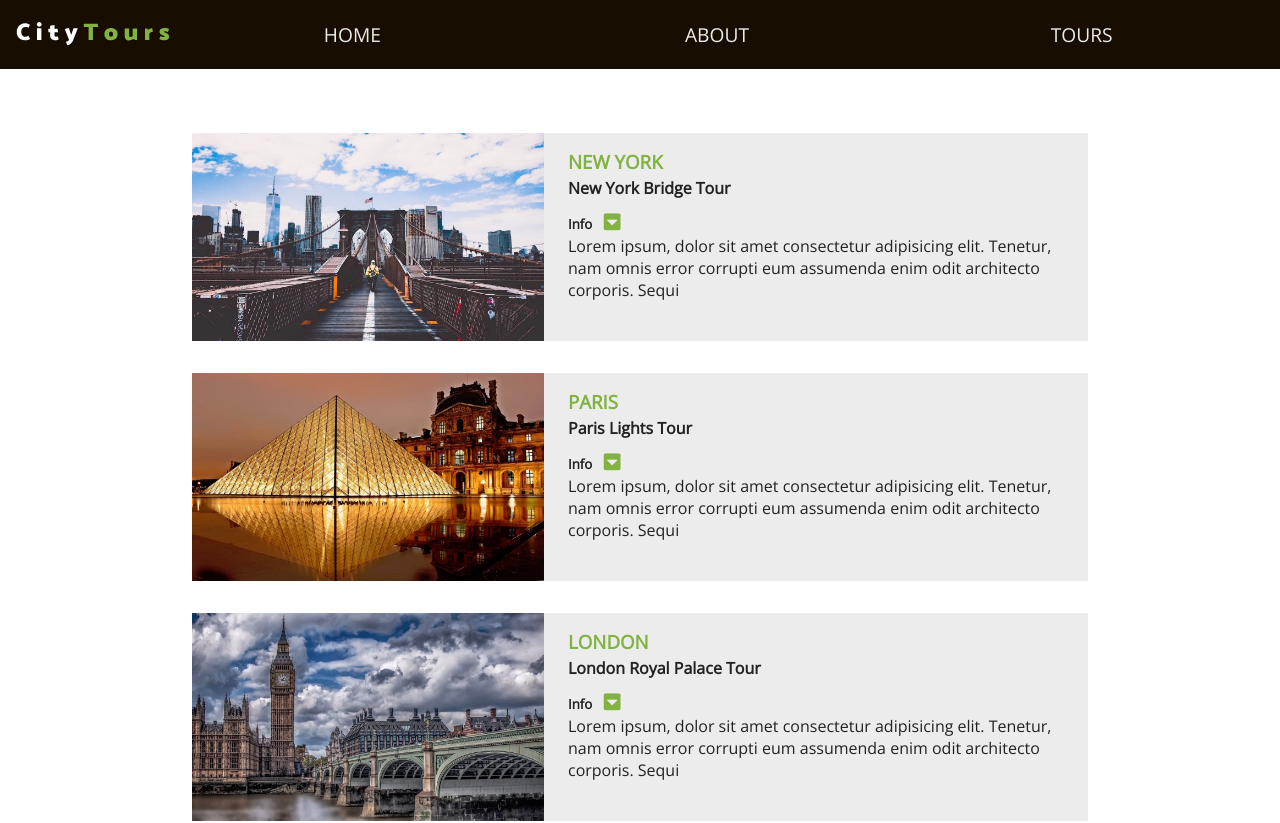
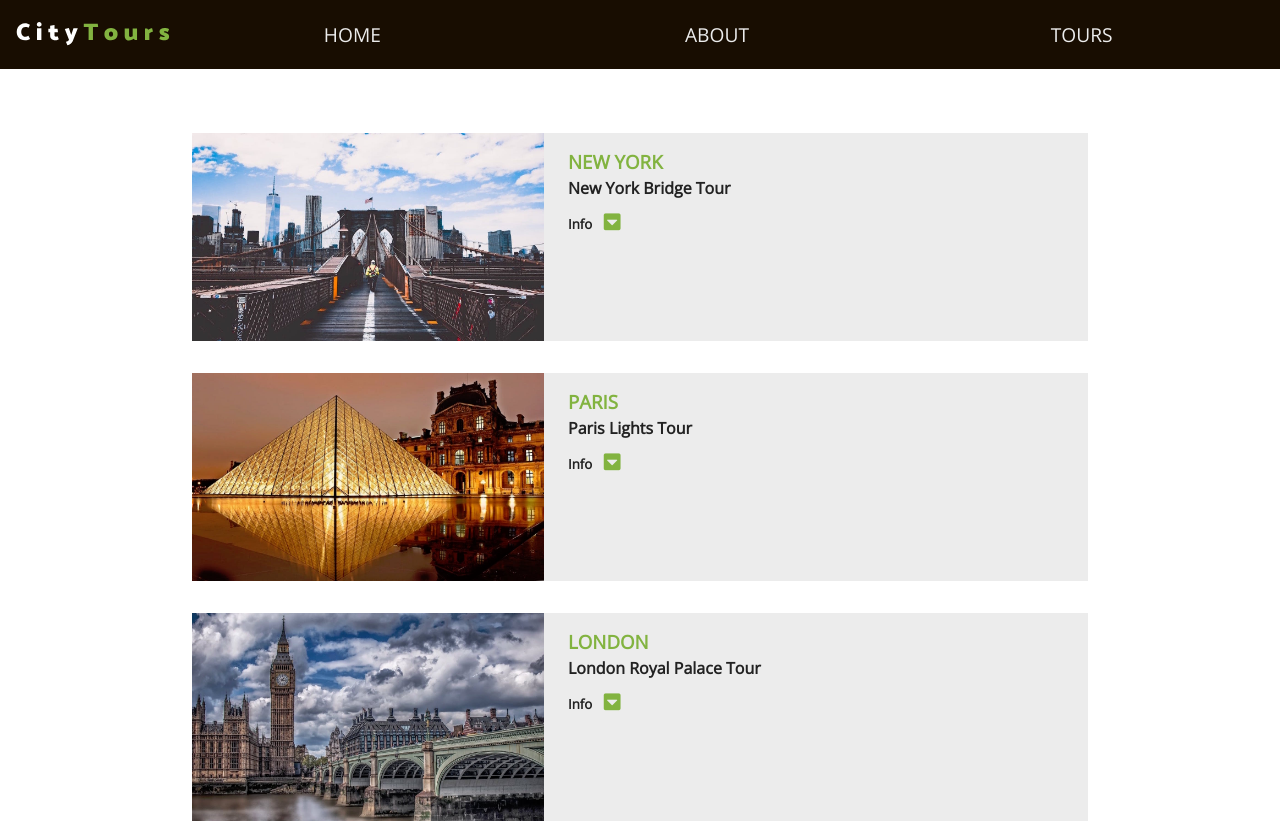
Before and after one commit to n4vdeep/city-tours-project, a React (Create React App) app in the folder city-tours/: page / in a window 1280 px wide. Shown: the top 823 px of the page. Built offline with nearby package versions, Linux system fonts and the light colour scheme.

Commit message:
added logic to toggle showing tour info on/off

```diff
--- a/city-tours/src/components/Tour/Tour.js
+++ b/city-tours/src/components/Tour/Tour.js
@@ -2,6 +2,29 @@ import React, { Component } from 'react';
 import './tour.scss'
 
 class Tour extends Component {
+  state = {
+    /*
+      setup showing tour information
+      by having it set to not show at first.
+      (false)
+    */
+
+    showInfo: false
+  }
+
+  /*
+    set up the method that will
+    be responsible for toggling showInfo on and off.
+
+    Use this method on the span tag so when user clicks
+    the down arrow icon the info is shown or not shown.
+  */
+  toggleShowInfo = () => {
+    this.setState({
+      showInfo: !this.state.showInfo
+    });
+  }
+
   render() {
     // console.log(this.props)
     const { id, city, img, name, info } = this.props.tour;
@@ -20,11 +43,11 @@ class Tour extends Component {
           <h4>{name}</h4>
           <h5>
             info {" "}
-            <span>
+            <span onClick={this.toggleShowInfo}>
               <i className="fas fa-caret-square-down" />
             </span>
           </h5>
-          <p>{info}</p>
+          {this.state.showInfo && <p>{info}</p>}
         </div>
       </article>
     );
--- a/city-tours/src/components/TourList/index.js
+++ b/city-tours/src/components/TourList/index.js
@@ -2,7 +2,6 @@ import React, { Component } from 'react';
 import Tour from '../Tour';
 import './tourlist.scss';
 import { tourData } from '../../tourData';
-
 
 class TourList extends Component {
   /*
```
